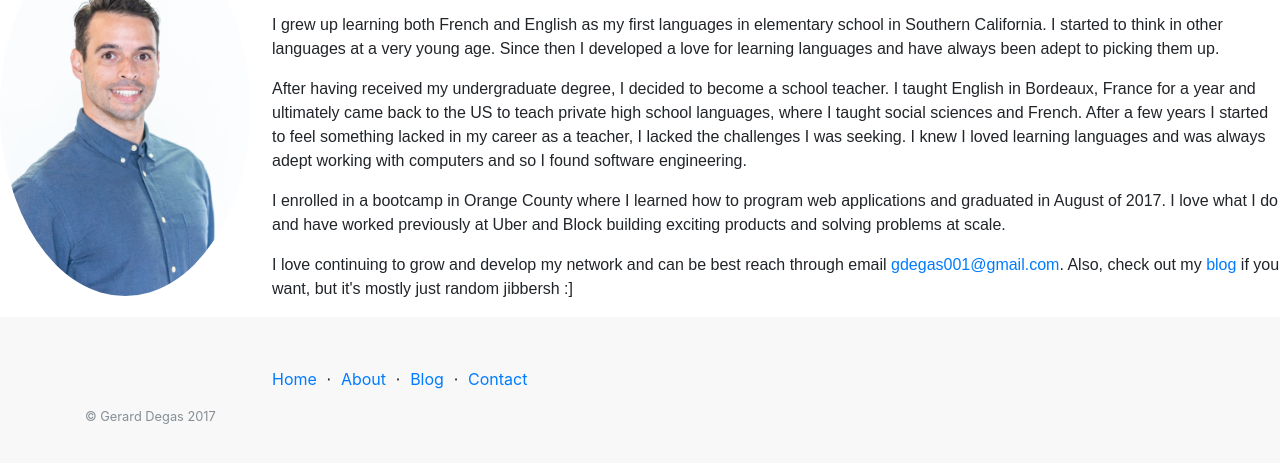
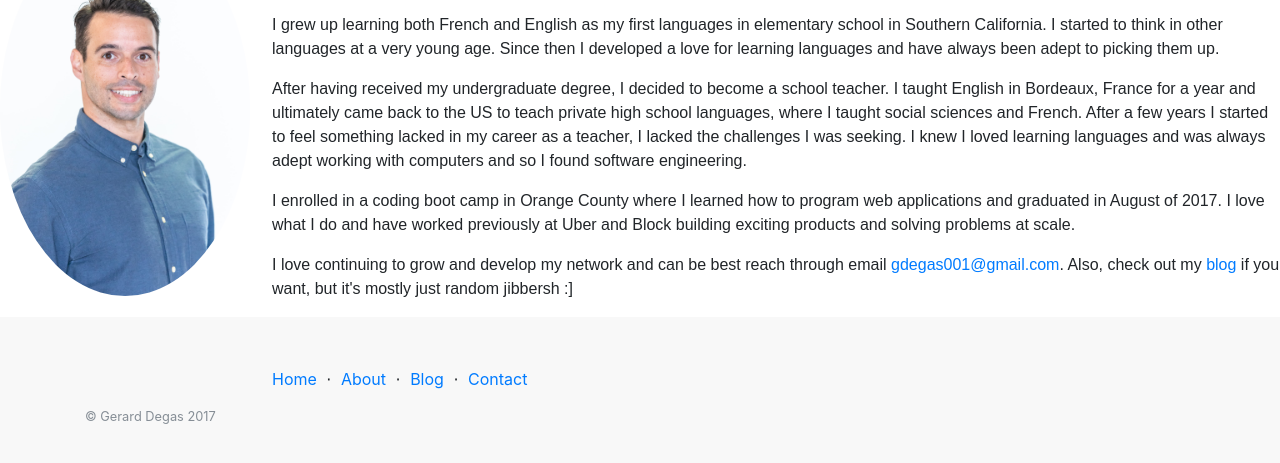
Before and after one commit to gdegas/gdegas.github.io, a website: page about.html in a window 1280 px wide. Shown: the part 129-592 px from the top of the page. Drawn offline with Linux system fonts and the light colour scheme.

Commit message:
update about me

```diff
--- a/about.html
+++ b/about.html
@@ -50,9 +50,9 @@
             software engineering.
           </p>
           <p>
-            I enrolled in a bootcamp in Orange County where I learned how to
-            program web applications and graduated in August of 2017. I love
-            what I do and have worked previously at Uber and Block building
+            I enrolled in a coding boot camp in Orange County where I learned
+            how to program web applications and graduated in August of 2017. I
+            love what I do and have worked previously at Uber and Block building
             exciting products and solving problems at scale.
           </p>
           <p>
```
